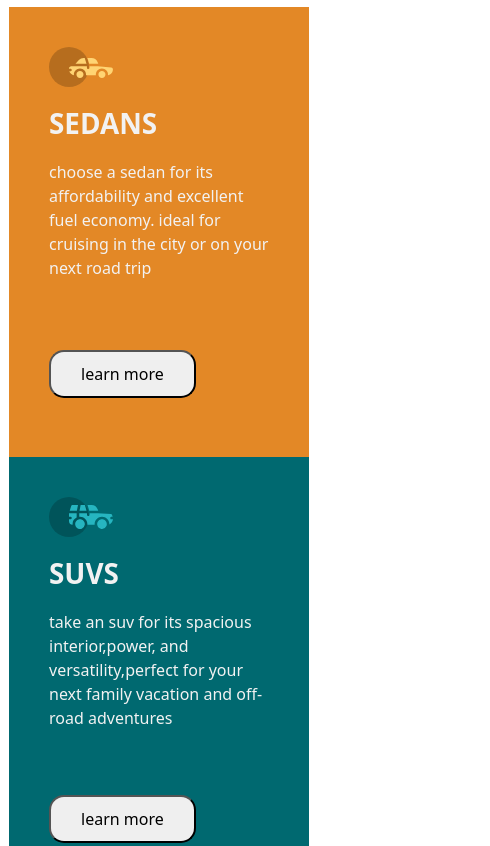
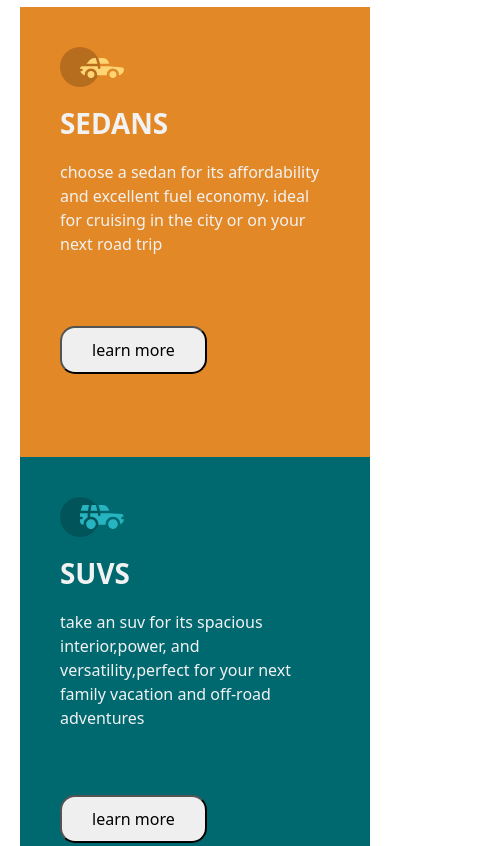
Before and after one commit to connect2tech/connect, a plain HTML site: page index.html in a window 390 px wide. Shown: the top 846 px of the page, 490 px wide, since content can reach past the window. Drawn offline with nearby package versions, Linux system fonts and the light colour scheme.

Commit message:
first commit

```diff
--- a/style.css
+++ b/style.css
@@ -48,6 +48,16 @@ body {
 .con1 button {
   padding: 10px 30px;
   border-radius: 15px;
+}
+
+.con1 button:hover {
+  background-color: rgb(97, 97, 147);
+}
+.con2 button:hover {
+  background-color: rgb(97, 97, 147);
+}
+.con3 button:hover {
+  background-color: rgb(97, 97, 147);
 }
 .con2 {
   display: flex;
@@ -111,11 +121,26 @@ body {
 @media (max-width: 525px) {
   .maincon {
     flex-direction: column;
-    padding-left: 9px;
-    width: 490px;
+
+    width: 350px;
     margin-top: 2px;
-    align-content: start;
+
     padding-top: 5px;
-    padding-bottom: 5px;
+
+    padding-left: 0px;
+    padding-right: 5px;
+  }
+  body {
+    margin: 0;
+    padding: 0;
+  }
+  .con1 {
+    width: 350px;
+  }
+  .con2 {
+    width: 350px;
+  }
+  .con3 {
+    width: 350px;
   }
 }
```
